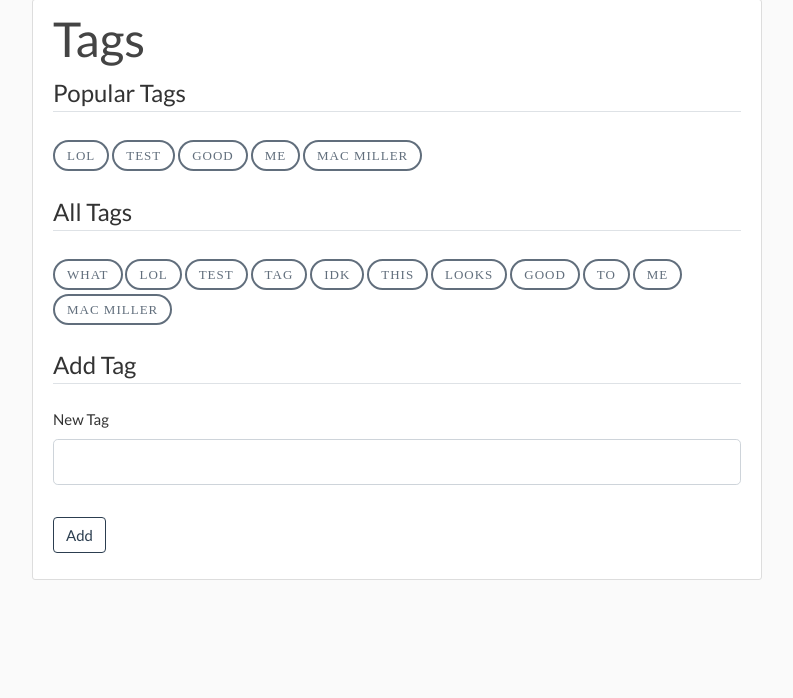
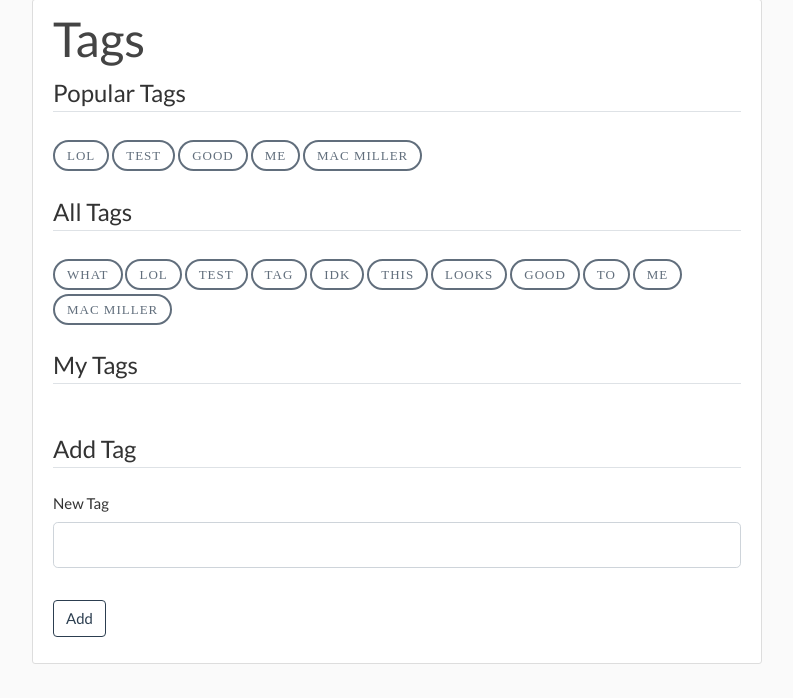
Before and after one commit to FWMoor/Matcha, a Flask app: page /user/profile/tags in a window 1280 px wide. Shown: the part 102-800 px from the top of the page, without its empty margins (243-1036 px from the left). Run offline with Flask 2, Linux system fonts and the light colour scheme; a user stored in the database is signed in; data comes from the database, SQL or seed files in the repository; both versions use the stored data as it was after the commit; some libraries are stand-ins or nearby versions.

Commit message:
added a few small things to tag system

```diff
--- a/matcha/users/routes.py
+++ b/matcha/users/routes.py
@@ -98,7 +98,7 @@
 		pics = cur.fetchall()
 		cur.execute("SELECT * FROM photos WHERE userId=? AND profile=1", [result['id']])
 		profile = cur.fetchone()
-		cur.execute("SELECT * FROM tags WHERE id IN (SELECT tagId FROM usertags WHERE userId=?)", [result['id']])
+		cur.execute("SELECT * FROM tags WHERE id IN (SELECT tagId FROM usertags WHERE userId=? LIMIT 5)", [result['id']])
 		tags = cur.fetchall()
 		blocked = 0
 		liked = 0
@@ -190,8 +190,10 @@
 	popular = cur.fetchall()
 	cur.execute("SELECT * FROM tags")
 	tags = cur.fetchall()
+	cur.execute("SELECT * FROM tags WHERE id IN (SELECT tagId FROM usertags WHERE userId=?)", [session['id']])
+	mine = cur.fetchall()
 	con.close()
-	return render_template('tags.html', popular=popular, tags=tags)
+	return render_template('tags.html', popular=popular, tags=tags, mine=mine)
 
 @users.route('/profile/password', methods=['GET', 'POST'])
 @is_logged_in
--- a/matcha/users/templates/profile.html
+++ b/matcha/users/templates/profile.html
@@ -65,9 +65,11 @@
 	<div>
 		<legend class="border-bottom mb-4">Tags</legend>
 		{% if tags %}
+			<span style="word-break: break-word;">
 			{% for tag in tags %}
-			<p>{{ tag.tags }}</p>
+			#{{ tag.tags }}&nbsp;&nbsp;&nbsp;
 			{% endfor %}
+			</span>
 		{% else %}
 			<span>No tags chosen</span>
 		{% endif %}
--- a/matcha/users/templates/tags.html
+++ b/matcha/users/templates/tags.html
@@ -20,6 +20,17 @@
 			class="btn btn-tags"
 			href="{{ url_for('users.pick_tag', tagId=tag.id) }}"
 			>{{ tag.tags }}</a
+		>
+		{% endfor %}
+	</div>
+	<br />
+	<div>
+		<legend class="border-bottom mb-4">My Tags</legend>
+		{% for my in mine %}
+		<a
+			class="btn btn-tags"
+			href="{{ url_for('users.pick_tag', tagId=my.id) }}"
+			>{{ my.tags }}</a
 		>
 		{% endfor %}
 	</div>
```
Also changed, not shown: matcha/site.db.
